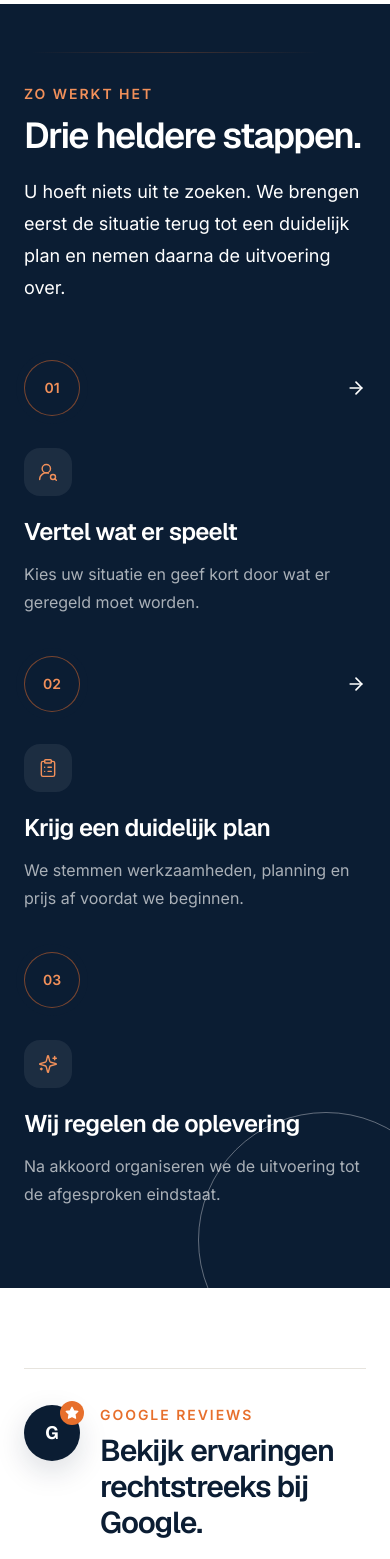
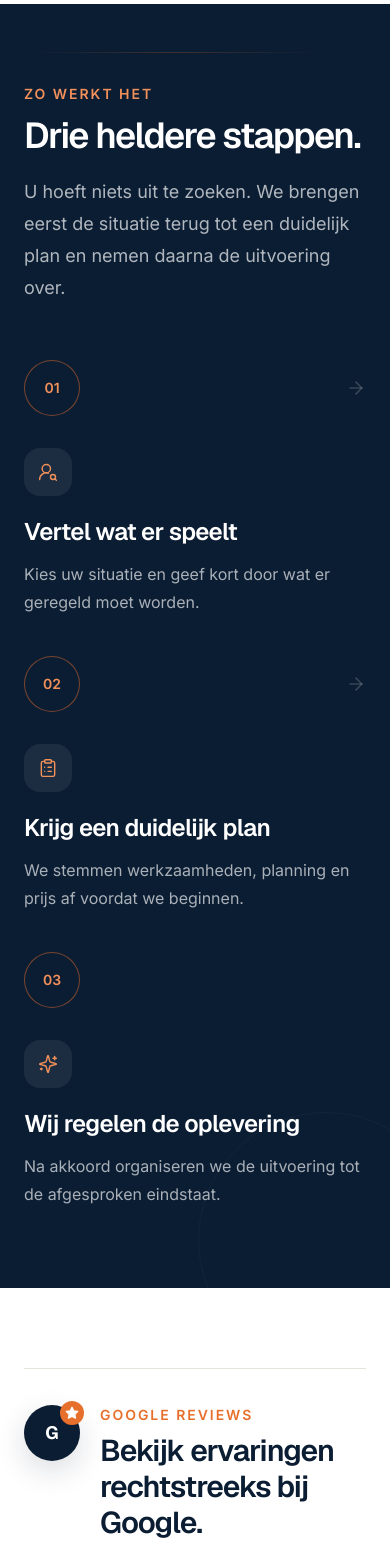
Before and after one commit to sandvlietbv/OpleverMeester, a Next.js app: page / in a window 390 px wide. Shown: the part 4160-5719 px from the top of the page. Built offline with nearby package versions, Linux system fonts and the light colour scheme.

Commit message:
Normalize responsive styling in components/Process.tsx

```diff
--- a/components/Process.tsx
+++ b/components/Process.tsx
@@ -16,7 +16,7 @@ export default function Process() {
     <section id="werkwijze" className="relative overflow-hidden bg-navy py-20 text-white md:py-28">
       <div aria-hidden="true" className="absolute inset-0 opacity-40">
         <div className="absolute left-[8%] top-12 h-px w-72 bg-gradient-to-r from-transparent via-orange/60 to-transparent" />
-        <div className="absolute -right-16 bottom-[-5rem] h-64 w-64 rounded-full border border-white/8" />
+        <div className="absolute -right-16 bottom-[-5rem] h-64 w-64 rounded-full border border-white/[0.08]" />
       </div>
 
       <div className="container-om relative">
@@ -25,7 +25,7 @@ export default function Process() {
             <p className="text-sm font-semibold uppercase tracking-[0.14em] text-orange-light">Zo werkt het</p>
             <h2 className="mt-3 max-w-xl font-display text-4xl font-semibold tracking-[-0.04em] md:text-6xl">Drie heldere stappen.</h2>
           </div>
-          <p className="max-w-xl text-lg leading-8 text-white/68 md:justify-self-end">
+          <p className="max-w-xl text-lg leading-8 text-white/[0.68] md:justify-self-end">
             U hoeft niets uit te zoeken. We brengen eerst de situatie terug tot een duidelijk plan en nemen daarna de uitvoering over.
           </p>
         </div>
@@ -53,13 +53,13 @@ export default function Process() {
                 <span className="flex h-14 w-14 items-center justify-center rounded-full border border-orange/50 bg-navy text-sm font-semibold text-orange-light shadow-[0_0_0_8px_rgba(11,29,51,1)]">
                   0{i + 1}
                 </span>
-                {i < STEPS.length - 1 && <ArrowRight className="h-5 w-5 text-white/18 md:hidden" />}
+                {i < STEPS.length - 1 && <ArrowRight className="h-5 w-5 text-white/[0.18] md:hidden" />}
               </div>
               <div className="mt-8 flex h-12 w-12 items-center justify-center rounded-om bg-white/[0.07] text-orange-light">
                 <step.icon className="h-5 w-5" strokeWidth={1.7} />
               </div>
               <h3 className="mt-5 font-display text-2xl font-semibold tracking-[-0.025em] md:text-[1.85rem]">{step.title}</h3>
-              <p className="mt-3 max-w-sm text-base leading-7 text-white/65">{step.body}</p>
+              <p className="mt-3 max-w-sm text-base leading-7 text-white/[0.65]">{step.body}</p>
             </motion.article>
           ))}
         </div>
```
